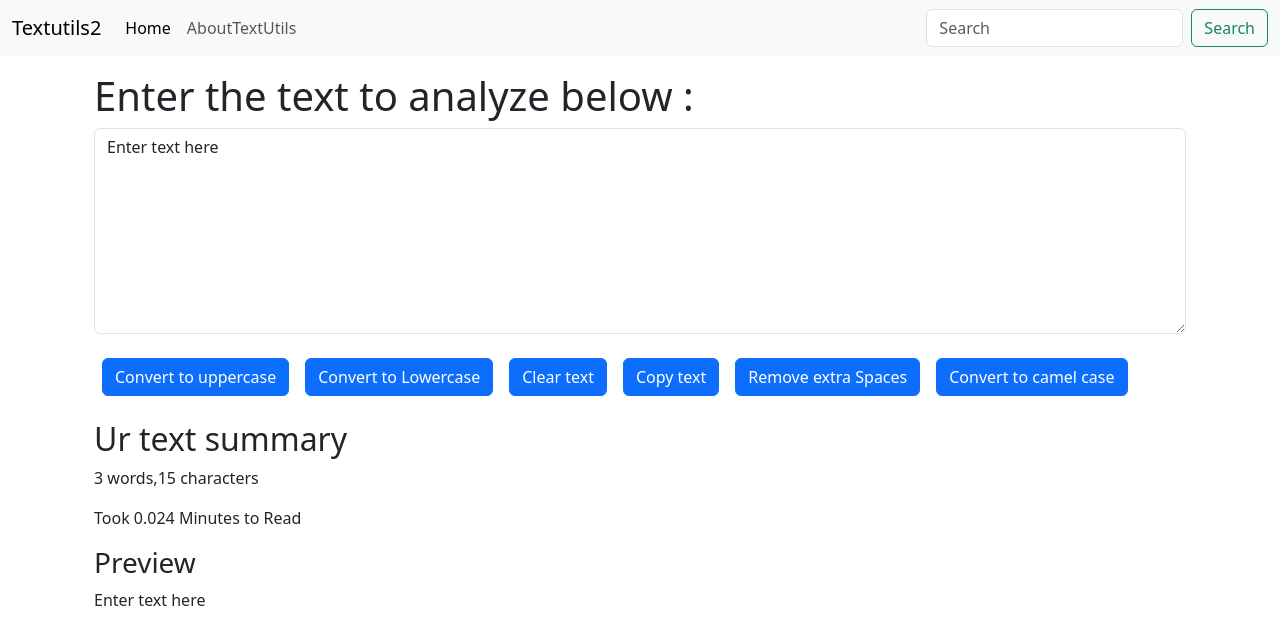
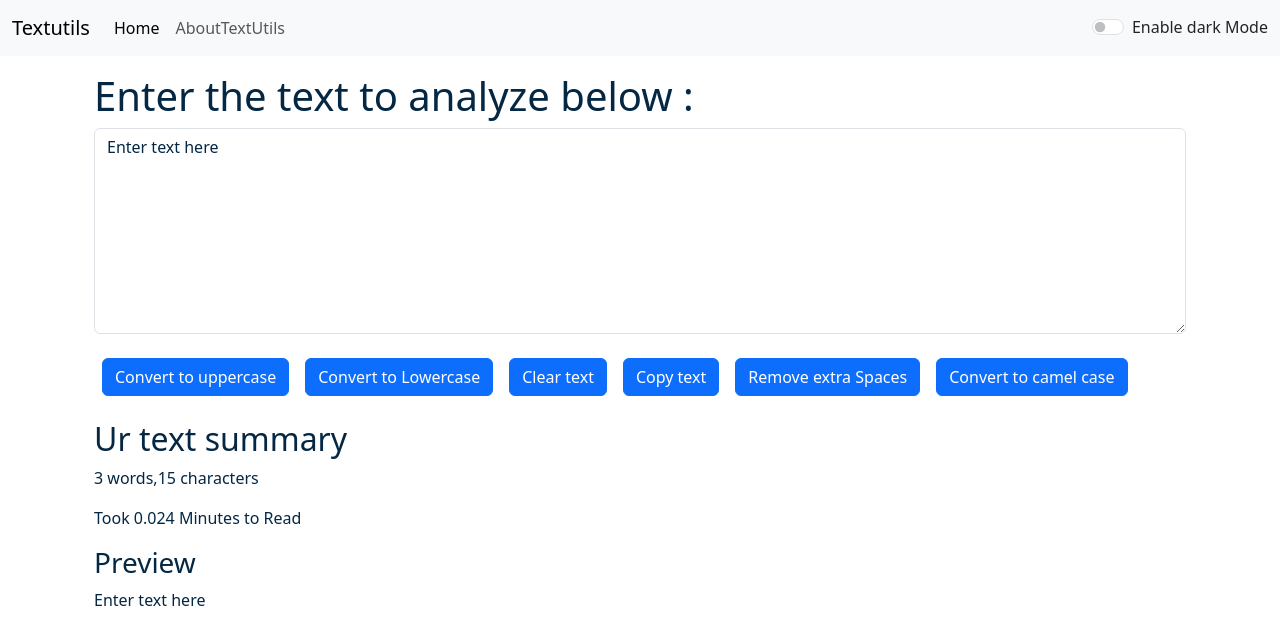
Before and after one commit to Shrutibansal22/React, a React (Create React App) app: page / in a window 1280 px wide. Shown: the top 644 px of the page. Built offline with nearby package versions, Linux system fonts and the light colour scheme.

Commit message:
DARK MODE lac-12

```diff
--- a/src/App.js
+++ b/src/App.js
@@ -2,14 +2,26 @@
 import './App.css';
 import Navbar from './components/Navbar';
 import Textform from './components/Textform';
+import { useState } from 'react';
 // import About from './components/About';
 
 function App() {
+  const [mode,setMode] = useState('light');
+  const toggleMode=()=>{
+    if(mode==='light'){
+      setMode('dark');
+      document.body.style.backgroundColor='#042743';
+    }
+    else{
+      setMode('light');
+      document.body.style.backgroundColor='white';
+    }
+  }
   return (
-    <>
-  <Navbar title="Textutils2" aboutText="AboutTextUtils"/>
+  <>
+  <Navbar title="Textutils" aboutText="AboutTextUtils" mode={mode} toggleMode={toggleMode}/>
   <div className="container my-3">
-  <Textform heading="Enter the text to analyze below :"/>
+  <Textform heading="Enter the text to analyze below :" mode={mode}/>
   {/* <About/> */}
   </div>
     </>
--- a/src/components/Navbar.js
+++ b/src/components/Navbar.js
@@ -4,7 +4,7 @@
 
 export default function Navbar(props) {
   return (
-    <nav className="navbar navbar-expand-lg bg-body-tertiary">
+    <nav className={`navbar navbar-expand-lg navbar-${props.mode} bg-${props.mode}`}>
     <div className="container-fluid">
       <a className="navbar-brand" href="/">{props.title}</a>
       <button className="navbar-toggler" type="button" data-bs-toggle="collapse" data-bs-target="#navbarSupportedContent" aria-controls="navbarSupportedContent" aria-expanded="false" aria-label="Toggle navigation">
@@ -19,13 +19,19 @@
             <a className="nav-link" href="/">{props.aboutText}</a>
           </li>
         </ul>
-        <form className="d-flex" role="search">
+        {/* <form className="d-flex" role="search">
           <input className="form-control me-2" type="search" placeholder="Search" aria-label="Search"/>
           <button className="btn btn-outline-success" type="submit">Search</button>
-        </form>
+        </form> */}
+        <div className={`form-check form-switch text-${props.mode==='light'?'dark':'light'}`}>
+        <input className="form-check-input" onClick={props.toggleMode} type="checkbox" role="switch" id="flexSwitchCheckDefault"/>
+        <label className="form-check-label" htmlFor="flexSwitchCheckDefault">Enable dark Mode</label>
+        </div>
       </div>
     </div>
   </nav>
+
+
   )
 }
 // PropTypes
--- a/src/components/Textform.js
+++ b/src/components/Textform.js
@@ -42,10 +42,10 @@
   }
   return (
     <>
-    <div className="container">
+    <div className="container" style={{color:props.mode==='dark'?'white':'#042743'}}>
         <h1>{props.heading}</h1>
         <div className="mb-3">
-        <textarea className="form-control" onChange={onchange} value={kuchbhi} id="myBox" rows="8"></textarea>
+        <textarea className="form-control" onChange={onchange} value={kuchbhi} style={{backgroundColor:props.mode==='dark'?'grey':'white' ,color:props.mode==='dark'?'white':'#042743'}} id="myBox" rows="8" ></textarea>
         </div>
         <button className="btn btn-primary mx-2" onClick={handleUppercaseClick}>Convert to uppercase</button>
         <button className="btn btn-primary mx-2" onClick={handleLowercaseClick}>Convert to Lowercase</button>
@@ -55,12 +55,12 @@
         <button className="btn btn-primary mx-2 my-2" onClick={handleCamelCase}>Convert to camel case</button>
     </div>
 
-    <div className="container my-3">
+    <div className="container my-3" style={{color:props.mode==='dark'?'white':'#042743'}}>
         <h2>Ur text summary</h2>
         <p>{kuchbhi.split(" ").length} words,{kuchbhi.length} characters</p>
         <p>Took {(kuchbhi.split(" ").length)*0.008} Minutes to Read</p>
         <h3>Preview</h3>
-        <p>{kuchbhi}</p>
+        <p>{kuchbhi.length>0?kuchbhi:"Enter something to preview it here."}</p>
     </div>
     </>
   )
```
